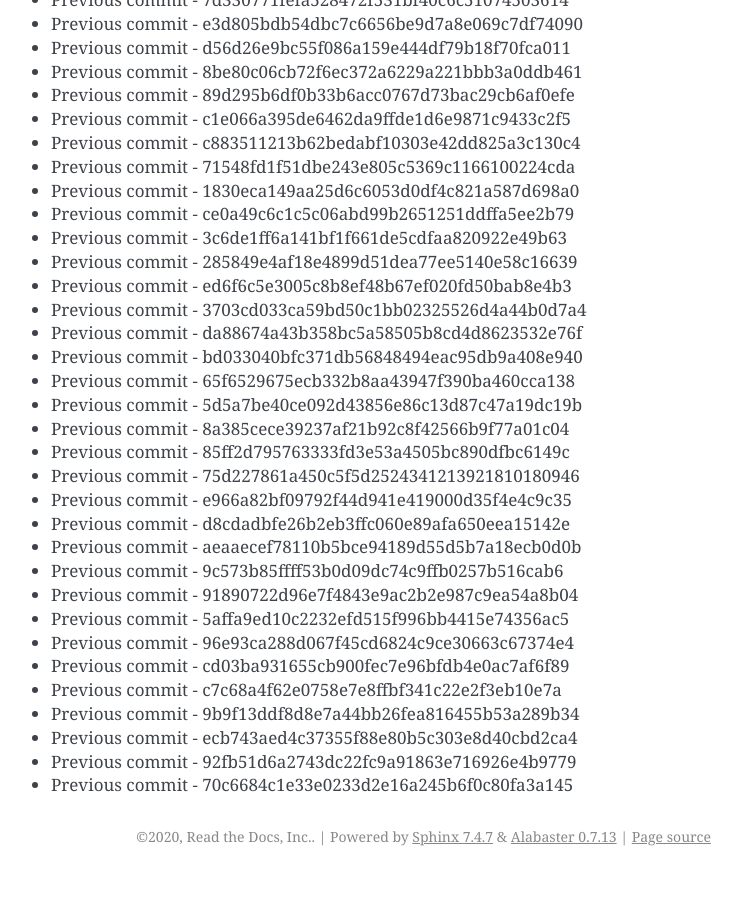
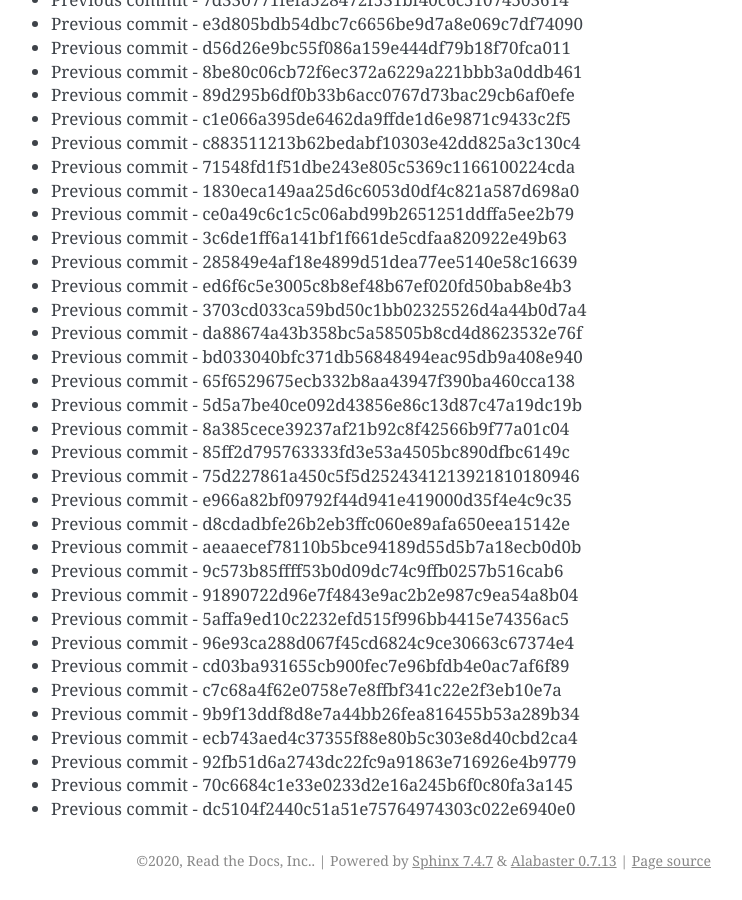
Before and after one commit to readthedocs/rtd-git-stresstest, a Sphinx documentation site: the page built from docs/updates.rst, in a window 1280 px wide and 900 px high, scrolled down 87276 px. Shown: the whole window, without its empty margins (399-1141 px from the left). Built offline with Sphinx 7.4.7, drawn with Linux system fonts in a browser that asks for light colours; before the commit the page ends 88152 px from its top, so only the background shows below that.

Commit message:
Generating commit from previous: dc5104f2440c51a51e75764974303c022e6940e0

```diff
--- a/docs/updates.rst
+++ b/docs/updates.rst
@@ -3699,3 +3699,4 @@ It can be tested for any performance characteristics.
 * Previous commit - ecb743aed4c37355f88e80b5c303e8d40cbd2ca4
 * Previous commit - 92fb51d6a2743dc22fc9a91863e716926e4b9779
 * Previous commit - 70c6684c1e33e0233d2e16a245b6f0c80fa3a145
+* Previous commit - dc5104f2440c51a51e75764974303c022e6940e0
```
